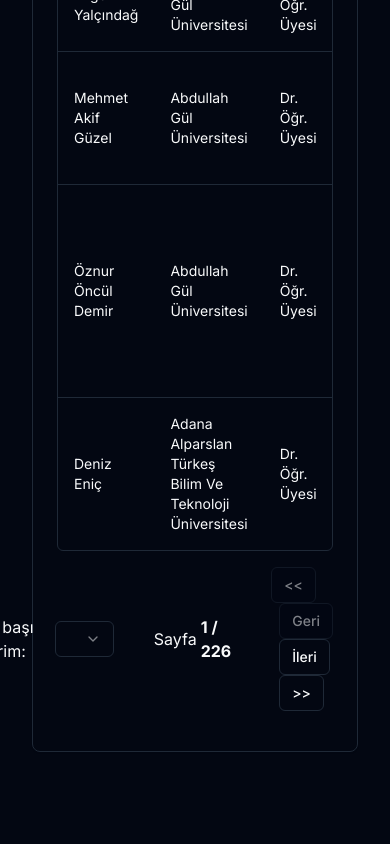
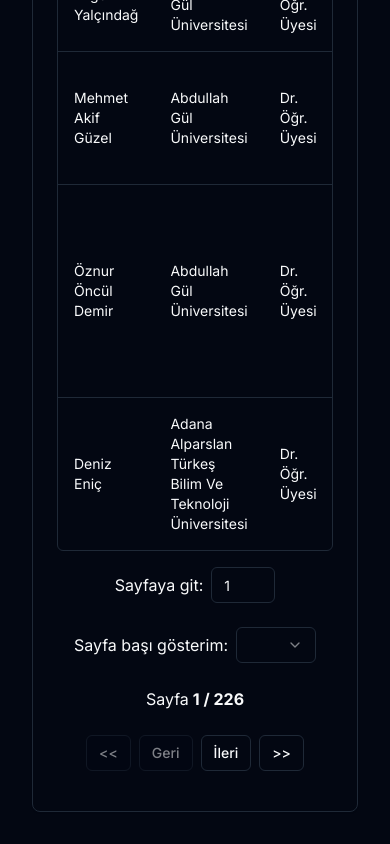
Before and after one commit to altunf/universite_bilgi_sistemi, a Next.js app in the folder client/: page /academics in a window 390 px wide. Shown: the part 598-1442 px from the top of the page. Before the commit the page ends 1382 px from the top, so only its background shows below. Built offline with nearby package versions, Linux system fonts and the light colour scheme.

Commit message:
feat: improve UI responsiveness and layout for better user experience across devices

```diff
--- a/client/components/academic/random-academics.jsx
+++ b/client/components/academic/random-academics.jsx
@@ -46,7 +46,7 @@
                 <p className="text-sm font-medium leading-none">
                   {academic.academicStaff[0].fullName}
                 </p>
-                <CardDescription className="text-sm text-muted-foreground flex justify-start   ">
+                <CardDescription className="text-sm text-muted-foreground flex justify-start capitalize">
                   {academic.university}
                 </CardDescription>
               </div>
--- a/client/components/table-pagination.jsx
+++ b/client/components/table-pagination.jsx
@@ -12,8 +12,10 @@
 
 export function TablePagination({ table }) {
   return (
-    <div className="flex  items-center justify-end space-x-6 py-4 gap-4">
-      <span className="flex items-center gap-2">
+    <main className="flex flex-col lg:flex-row lg:items-center lg:justify-end gap-6 py-4">
+      {/* First Row: Pagination Controls */}
+      <div className="flex flex-col lg:flex-row items-center justify-center gap-6 w-full lg:w-auto">
+        <span className="flex items-center flex-wrap gap-2">
           Sayfaya git:
           <Input
             className="w-16 h-[36px]"
@@ -47,14 +49,18 @@
             </SelectContent>
           </Select>
         </div>
-      <span className="flex items-center gap-1">
+      </div>
+
+      {/* Second Row: Page Info & Navigation Buttons */}
+      <div className="flex flex-col lg:flex-row items-center justify-center gap-6 w-full lg:w-auto">
+        <span className="flex items-center gap-1 flex-wrap">
           <div>Sayfa</div>
           <strong>
             {table.getState().pagination.pageIndex + 1} /{" "}
             {table.getPageCount().toLocaleString()}
           </strong>
         </span>
-      <div className="space-x-2">
+        <div className="space-x-2 flex items-center justify-center flex-wrap">
           <Button
             variant="outline"
             size="sm"
@@ -89,5 +95,6 @@
           </Button>
         </div>
       </div>
+    </main>
   );
 }
```
Lines whose indentation alone changed are shown as unchanged.
